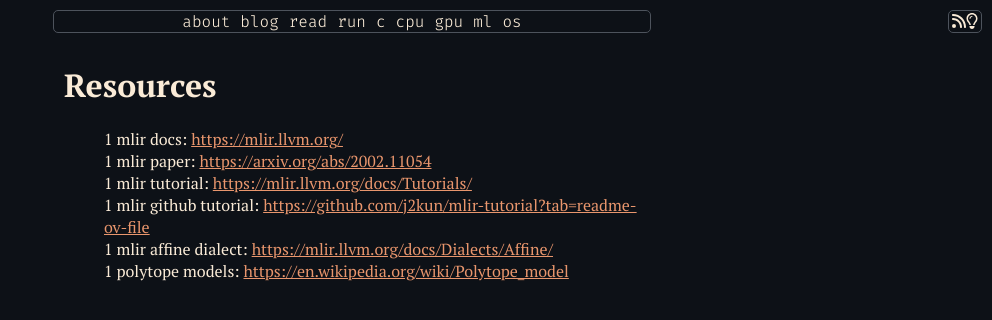
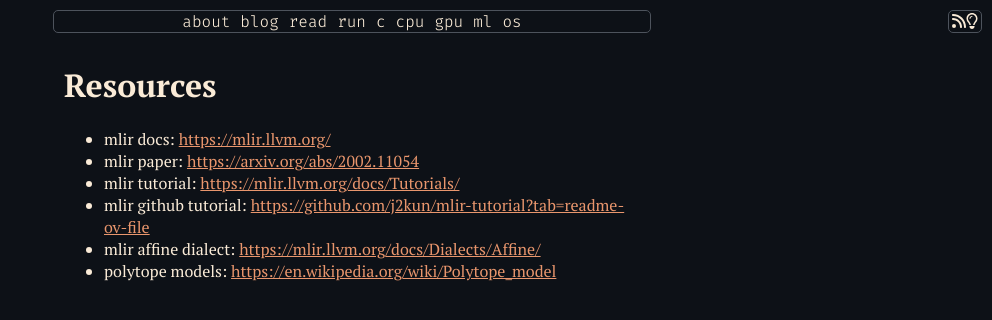
Before and after one commit to Zonotora/zonotora.github.io, a Next.js app: page /ir in a window 1280 px wide. Shown: the top 320 px of the page, without its empty margins (288-1280 px from the left). Built offline with nearby package versions, Linux system fonts and the light colour scheme.

Commit message:
Update list styling

```diff
--- a/styles/globals.css
+++ b/styles/globals.css
@@ -117,13 +117,7 @@ table {
   border: var(--border);
   border-radius: 5px;
   text-align: left;
-  /* border-collapse: collapse; */
   border-spacing: 0;
-}
-
-th {
-  /* color: antiquewhite;
-  background-color: var(--border-color); */
 }
 
 td,
@@ -152,17 +146,17 @@ hr {
   border-bottom: 1px solid var(--border-color);
 }
 
-ol {
+.toc ol {
   padding-left: 15px;
   counter-reset: item;
 }
 
-li {
+.toc li {
   display: block;
 }
 
-li:before {
-  content: counters(item, ".") " ";
+.toc li:before {
+  content: counters(item, ".") ". ";
   counter-increment: item;
 }
 
```
